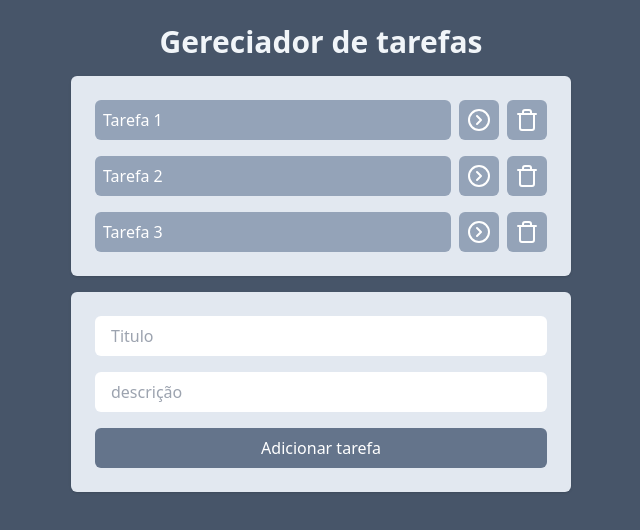
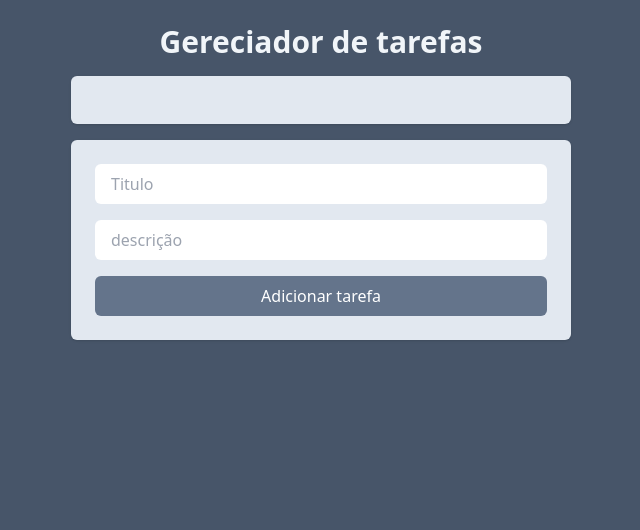
Before and after one commit to kaahbat/Gerenciador-de-Tarefas, a React (Vite) app: page / in a window 1280 px wide. Shown: the top 530 px of the page, without its empty margins (319-959 px from the left). Built offline with nearby package versions, Linux system fonts and the light colour scheme.

Commit message:
Fim do Gerenciador

```diff
--- a/src/App.jsx
+++ b/src/App.jsx
@@ -1,29 +1,29 @@
 import AddTask from "./components/AddTask";
 import Tasks from "./components/tasks";
-import { useState } from "react";
+import { useEffect, useState } from "react";
 
 function App() {
-  const [tasks, setTasks] = useState([
-    {
-      id: 1,
-      title: "Tarefa 1",
-      description: "Descrição da tarefa 1",
-      isCompleted: false,
-    },
-    {
-      id: 2,
-      title: "Tarefa 2",
-      description: "Descrição da tarefa 2",
-      isCompleted: false,
-    },
-    {
-      id: 3,
-      title: "Tarefa 3",
-      description: "Descrição da tarefa 3",
-      isCompleted: false,
-    },
-  ]);
+  const [tasks, setTasks] = useState(
+    JSON.parse(localStorage.getItem("tasks")) || []
+  );
 
+  useEffect(() => {
+    localStorage.setItem("tasks", JSON.stringify(tasks));
+  }, [tasks]);
+
+  /*
+  useEffect(() => {
+    async function fatchTasks() {
+      const response = await fetch(
+        "https://jsonplaceholder.typicode.com/todos?_limit=10",
+        { method: "GET" }
+      );
+      const data = await response.json();
+      setTasks(data);
+    }
+    fatchTasks();
+  });
+  */
   function onTaskClick(idTask) {
     const newTask = tasks.map((task) => {
       if (task.id === idTask) {
--- a/src/components/AddTask.jsx
+++ b/src/components/AddTask.jsx
@@ -1,25 +1,24 @@
 import { use } from "react";
 import { useState } from "react";
+import Input from "./input";
 
 function AddTask(props) {
   const [titulo, setTitulo] = useState("");
   const [descricao, setDescricao] = useState("");
   return (
     <div className="space-y-4 p-6 bg-slate-200 rounded-md shadow flex flex-col ">
-      <input
+      <Input
         type="text"
         placeholder="Titulo"
-        className=" border-slate-300  outline-slate-400 px-4 py-2 rounded-md "
         value={titulo}
         onChange={(event) => setTitulo(event.target.value)}
-      ></input>
-      <input
+      />
+      <Input
         type="text"
         placeholder="descrição"
-        className=" border-slate-300  outline-slate-400 px-4 py-2 rounded-md "
         value={descricao}
         onChange={(event) => setDescricao(event.target.value)}
-      ></input>
+      />
       <button
         className="bg-slate-500 text-white px-4 py-2 rounded-md font-medium"
         onClick={() => {
--- /dev/null
+++ b/src/components/Button.jsx
@@ -0,0 +1,9 @@
+function Button(props) {
+  return (
+    <button {...props} className="bg-slate-400 p-2 rounded-md text-white">
+      {props.children}
+    </button>
+  );
+}
+
+export default Button;
--- /dev/null
+++ b/src/components/Input.jsx
@@ -0,0 +1,10 @@
+function Input(props) {
+  return (
+    <input
+      className=" border-slate-300  outline-slate-400 px-4 py-2 rounded-md "
+      {...props}
+    ></input>
+  );
+}
+
+export default Input;
--- a/src/components/Tasks.jsx
+++ b/src/components/Tasks.jsx
@@ -1,7 +1,16 @@
 import { ChevronRightCircleIcon, TrashIcon } from "lucide-react";
-
+import { useNavigate } from "react-router-dom";
+import Button from "./Button";
 function Tasks(props) {
   console.log(props);
+  const navigate = useNavigate();
+  function onSeeDetalhesClick(task) {
+    const query = new URLSearchParams();
+    query.set("title", task.title);
+    query.set("description", task.description);
+
+    navigate(`/task?title=${task.title}&description=${task.description}`);
+  }
   return (
     <ul className="space-y-4 p-6 bg-slate-200 rounded-md shadow ">
       {props.tasks.map((task) => (
@@ -14,15 +23,12 @@
           >
             {task.title}
           </button>
-          <button className="bg-slate-400 p-2 rounded-md text-white">
+          <Button onClick={() => onSeeDetalhesClick(task)}>
             <ChevronRightCircleIcon />
-          </button>
-          <button
-            onClick={() => props.deleteTaskClick(task.id)}
-            className="bg-slate-400 p-2 rounded-md text-white"
-          >
+          </Button>
+          <Button onClick={() => props.deleteTaskClick(task.id)}>
             <TrashIcon />
-          </button>
+          </Button>
         </li>
       ))}
     </ul>
--- a/src/pages/TaskPage.jsx
+++ b/src/pages/TaskPage.jsx
@@ -1,5 +1,34 @@
+import { ChevronLeftIcon } from "lucide-react";
+import { useNavigate, useSearchParams } from "react-router-dom";
+
 function TaskPage() {
-  return <h1>aaaa</h1>;
+  const navigate = useNavigate();
+  const [searchParams] = useSearchParams();
+  const titulo = searchParams.get("title");
+  const descricao = searchParams.get("description");
+
+  return (
+    <div className="h-screen w-screen bg-slate-500 p-6">
+      <div className="w-[500px] space-y-4 ">
+        <div className="flex justify-center relative mb-6">
+          <button
+            onClick={() => navigate(-1)}
+            className=" absolute left-0 top-0 bottom-0 text-slate-100"
+          >
+            <ChevronLeftIcon />
+          </button>
+          <h1 className="text-3xl text-slate-100 font-bold text-center">
+            Detalhes da Tarefa
+          </h1>
+        </div>
+        <div className=" bg-slate-200 p-4 rounded-md">
+          <h2 className=" text-xl text-slate-600 font-bold ">{titulo}</h2>
+          <h2 className="text-slate-600 ">{descricao}</h2>
+        </div>
+        <button></button>
+      </div>
+    </div>
+  );
 }
 
 export default TaskPage;
```
